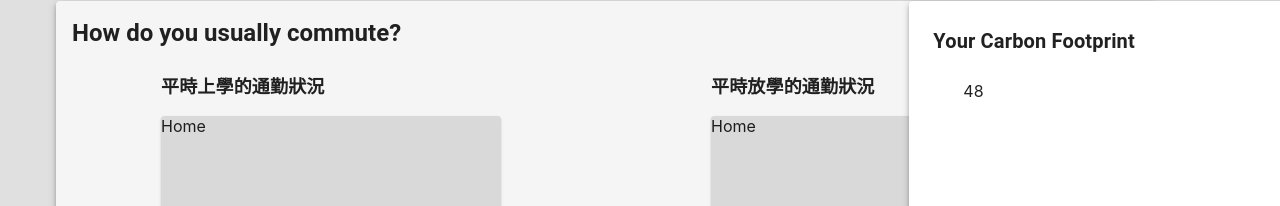
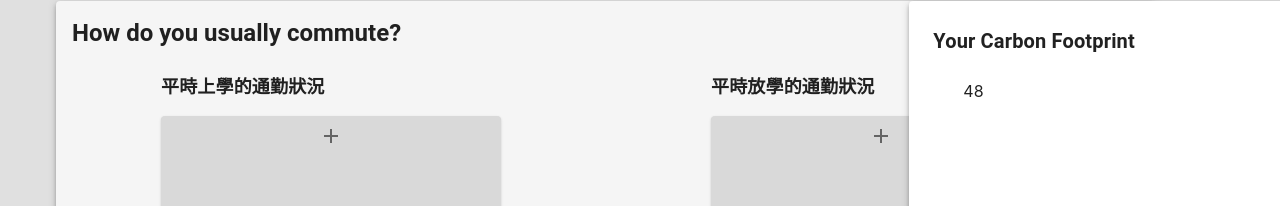
Before and after one commit to linboso/esg, a React (Vite) app in the folder newClinet/: page /page2 in a window 1280 px wide. Shown: the part 263-469 px from the top of the page. Built offline with nearby package versions, Linux system fonts and the light colour scheme.

Commit message:
0728thomas
finish select list function

```diff
--- a/newClinet/src/features/SelectList/SelectList.tsx
+++ b/newClinet/src/features/SelectList/SelectList.tsx
@@ -1,17 +1,41 @@
 import * as React from 'react';
-import { useState, type FC, useRef, useEffect } from "react"
+import { useState, ChangeEvent, type FC, useRef, useEffect } from "react"
 
 import Box from '@mui/material/Box';
-import {Paper, Grid, Slider, Card, CardMedia, Typography} from '@mui/material';
+import {Paper, Grid, Slider, Card, CardMedia, Typography, Stack,Icon,IconButton} from '@mui/material';
 import { useAppSelector, useAppDispatch } from '../../app/hooks';
-
-
+import AddIcon from '@mui/icons-material/Add';
+import InputLabel from '@mui/material/InputLabel';
+import MenuItem from '@mui/material/MenuItem';
+import FormControl from '@mui/material/FormControl';
+import Select from '@mui/material/Select';
+import TextField from '@mui/material/TextField';
+import InputAdornment from '@mui/material/InputAdornment';
 
 
 const SelectList: FC<{Title:string}> = ({Title}) => {
 
+  type SelectItem = {
+    text: string;
+    id: number;
+  };
+
+  const [selectItems, setSelectItems] = useState<SelectItem[]>([]);
+  const [textItems, setTextItems] = useState<SelectItem[]>([]);
+
+  const onClick = () => {
+    setSelectItems(prevSelectItems => [
+      ...prevSelectItems,
+      { text: "new row", id: prevSelectItems.length + 1 }
+    ]);
+    setTextItems(prevTextItems => [
+      ...prevTextItems,
+      { text: "new row", id: prevTextItems.length + 1 }
+    ]);
+  };
 
   return(
+    <>
       <Box sx={{
         width: 340,
         height: 315,
@@ -20,15 +44,50 @@ const SelectList: FC<{Title:string}> = ({Title}) => {
         <Paper sx={{
           marginTop: 2,
           width: "100%",
-          // width: "100%",
           height: "100%",
           backgroundColor: "#D9D9D9",
         }}>
-           <span>Home</span>
+          <Stack>
+            {/* 3. 使用selectItems來渲染select */}
+            {selectItems.map(item => (
+              <Stack direction='row'>
+                <Box sx={{ minWidth: 170 }}>
+                  <FormControl fullWidth>
+                    <InputLabel id="demo-simple-select-label" sx={{color:'#282c34'}}>Destination</InputLabel>
+                    <Select
+                      labelId="demo-simple-select-label"
+                      id="demo-simple-select"
+                      label="species"
+                      sx={{ color: '#282c34',backgroundColor:'#f0f0f0' }}
+                    >
+                      <MenuItem value={'Home'}>Home</MenuItem>
+                      <MenuItem value={'School'}>School</MenuItem>
+                      <MenuItem value={'Cram School'}>Cram School</MenuItem>
+                      <MenuItem value={'Entertainment'}>Entertainment</MenuItem>
+                    </Select>
+                  </FormControl>
+                </Box>
+                {/* 4. 使用textItems來渲染TextField */}
+                <TextField
+                  label="Spend on it"
+                  id="outlined-start-adornment"
+                  sx={{ width: 170 }}
+                  InputProps={{
+                    endAdornment: <InputAdornment position="end">min</InputAdornment>,
+                  }}
+                />
+              </Stack>
+            ))}
+            <IconButton onClick={onClick}>
+              <AddIcon/>
+            </IconButton>
+          </Stack>
         </Paper>
       </Box>
+    </>
   );
 }
 
 
+
 export default SelectList;
```
